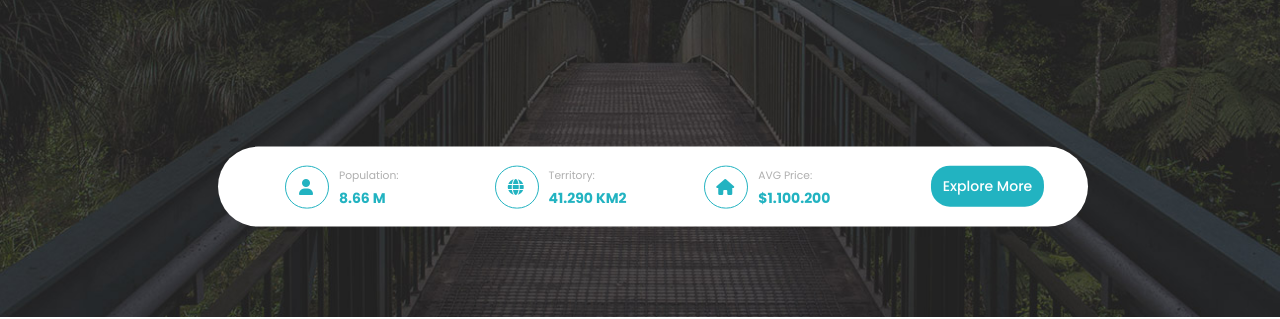
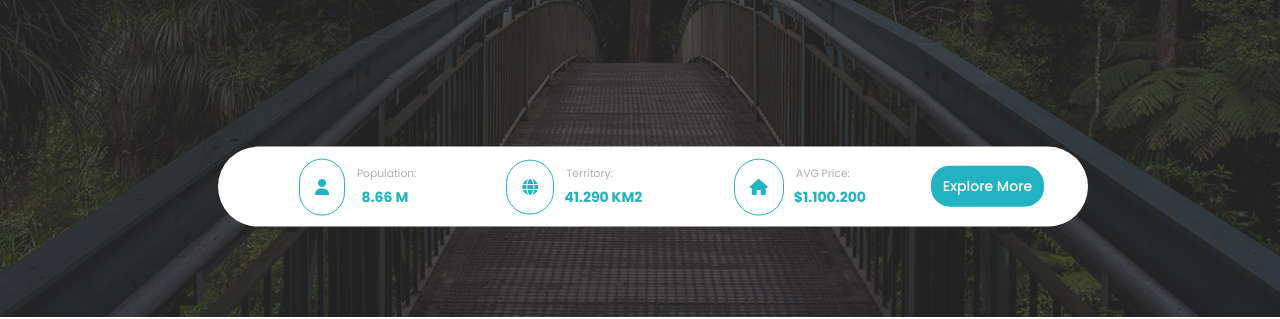
Before and after one commit to A-98164309/Pratique-HTML-CSS, a plain HTML site: page solution/index.html in a window 1280 px wide. Shown: the part 483-802 px from the top of the page. Drawn offline with Linux system fonts and the light colour scheme.

Commit message:
bloc pop

```diff
--- a/solution/index.html
+++ b/solution/index.html
@@ -37,17 +37,18 @@
         </div>
         <div class="grid">
             <div class="pop">
-               <span id="user"><i class="fa fa-user" aria-hidden="true"></i></span>
+                <span id="user"><i class="fa fa-user" aria-hidden="true"></i></span>
                 <div class="pop1">
                     <h6>Population:</h6>
                     <p>8.66 M</p>
                 </div>
             </div>
             <div class="pop">
-                <span id="user"><i class="fa fa-globe" aria-hidden="true"></i></span>
+                <div>
+                    <span id="user"><i class="fa fa-globe fa-1x" aria-hidden="true"></i></span>
+                </div>
                 <div class="pop1">
-                    <h6>Territory:</h6>
-                    <p>41.290 KM2</p>
+                    <h6>Territory:</h6><p>41.290 KM2</p>
                 </div>
             </div>
             <div class="pop">
@@ -156,7 +157,7 @@
                                 </div>
                             </div>
                         </div>
-                       <div class="divider row0"></div>
+                        <div class="divider row0"></div>
                         <div class="city1">
                             <img src="./assets/images/country-03.jpg" class="country" alt="">
                             <div class="one">
@@ -173,7 +174,7 @@
                                             of PayPal</span>
                                         nisi praesentium. Lorem ipsum dolor sit amet consectetur adipisicing elit.
                                     </p>
-                                 <div class="divider row0"></div>
+                                    <div class="divider row0"></div>
                                     <div class="poup">
                                         <div class="popp">
                                             <i class="fa fa-user" aria-hidden="true"></i>
@@ -219,7 +220,7 @@
             <div class="img">
                 <div class="reservation">
                     <h2>ARE YOU LOOKING TO TRAVEL ?</h2>
-                <p>Make A Reservation By Clicking The Button</p>
+                    <p>Make A Reservation By Clicking The Button</p>
                 </div>
                 <span class="btn-book">Book Yours Now</span>
             </div>
--- a/solution/style.css
+++ b/solution/style.css
@@ -97,43 +97,41 @@ header .grid {
 .grid .pop {
     display: flex;
     align-items: center;
-    margin-right: 9%;
-    margin-left: -20%;
+    margin-left: -15%;
 }
 
 .grid .pop #user {
     background: #fff;
     border: 1px solid #22b3c1;
-    border-radius: 50px;
-    height: 25px;
-    width: 26px;
-    padding: 8px;
+    border-radius: 25px;
+    padding: 15px;
 }
 
 .grid .pop1 {
-    display: block;
+    display: flex;
     padding: 10px;
+    justify-content: center;
+    align-items: center;
+    flex-direction: column;
+    gap: 5px;
 }
 
 .grid .pop1 h6 {
     color: #afafaf;
     font-weight: 400;
-    position: absolute;
-    top: -5%;
+    margin: auto auto auto 3%;
 }
 
 .grid .pop1 p {
-    position: absolute;
-    bottom: 5%;
     font-size: 14px;
     font-weight: 700;
     color: #22b3c1;
+    margin: auto;
 }
 
 .grid .pop i {
     color: #22b3c1;
-    margin-left: 5%;
-    margin-right: 12%;
+   margin: auto;
 }
 
 .grid .btn-pop1 {
```
